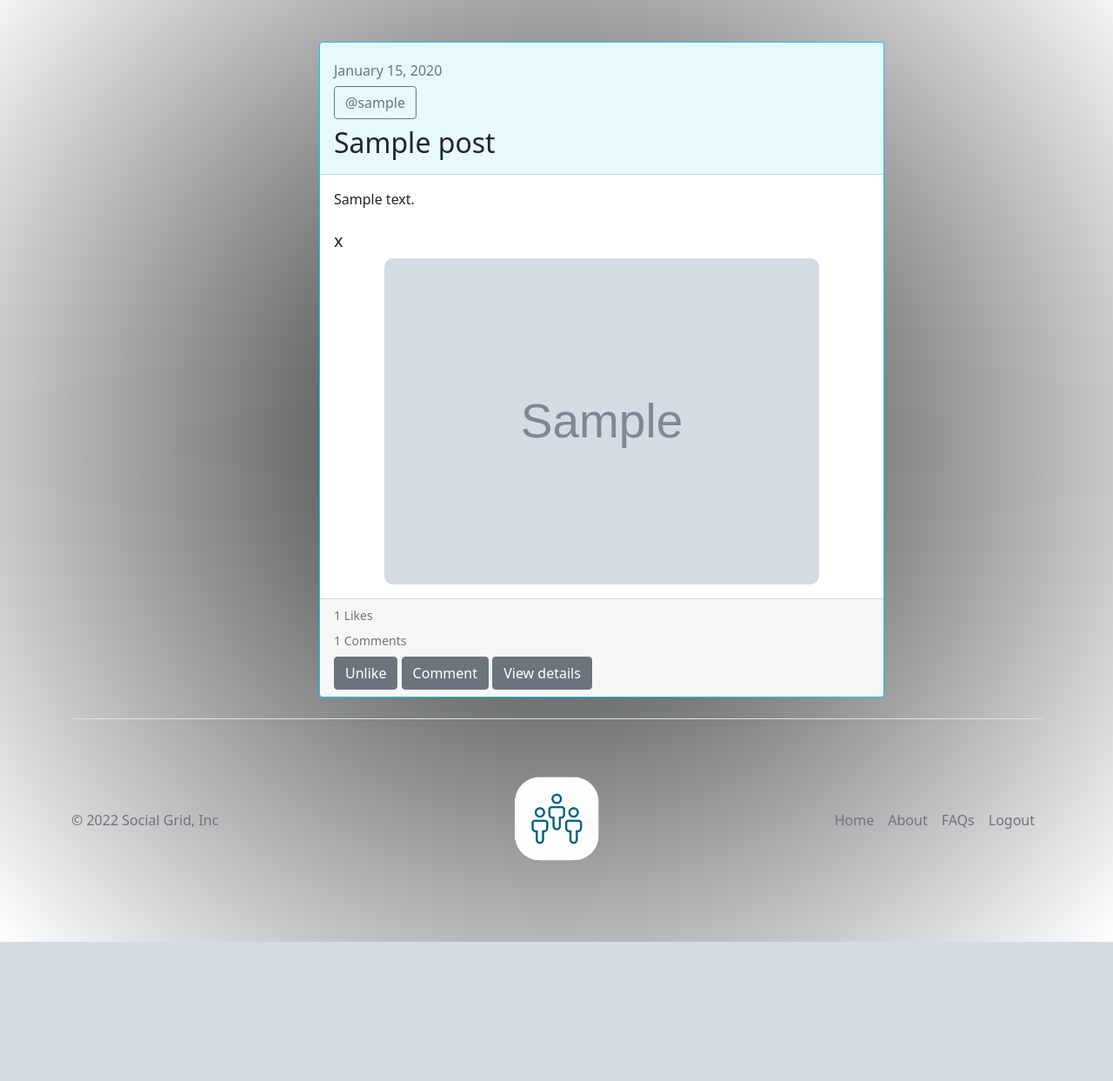
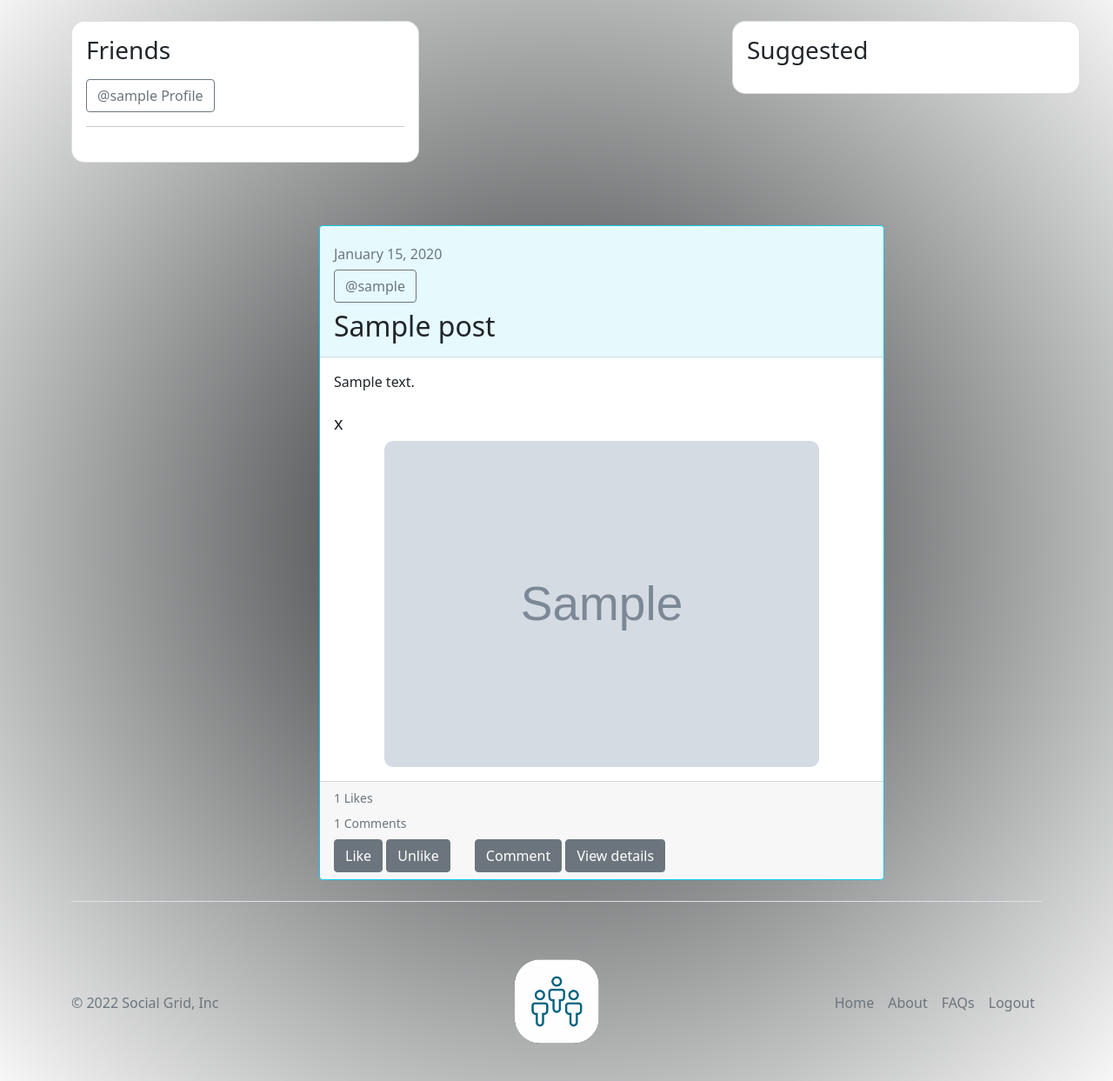
Before and after one commit to lgist2/group2, a Django app: page / in a window 1280 px wide. Shown: the part 70-1313 px from the top of the page at 87% size. Before the commit the page ends 1153 px from the top, so only its background shows below. Run offline with Django 4.2, Linux system fonts and the light colour scheme; a user stored in the database is signed in; tables that the repository leaves empty hold one stand-in row (values such as "Sample post"); grey boxes marked "Sample" are stand-in pictures; parts of the project's set-up code (start-up, migrations or seed data) failed here and were passed over; some libraries are stand-ins or nearby versions.

Commit message:
fixed viewing friends and added suggested

```diff
--- a/social_grid/base/templates/base/home.html
+++ b/social_grid/base/templates/base/home.html
@@ -2,10 +2,46 @@
 {% load static %}
 
 {% block content%}
+<section class="container-fluid ">
+    <div class="container">
+        <div class="row">
+                <div class="col-8 my-4">
+                    <div class="card shadow-2-strong overflow-auto" style="border-radius: 15px; max-height: 500px; width:400px;">
+                        <div class="card-body ">
+                            <h3 class="mb-6 pb-2">Friends</h3>
+                            {% for friend in friends %}
+                                <div class="row">
+                                    <div class="col pb-2">
+                                        <h6><a href="{% url 'user-profile' friend friend.id %}" class="btn btn-outline-secondary">@{{ friend }}</a></h6>
+                                        <hr>
+
+                                    </div>
+                                </div>
+                            {%endfor%}
+                        </div>
+                    </div>
+                </div>
+
+        <div class="col-4 my-4">
+            <div class="card shadow-2-strong overflow-auto" style="border-radius: 15px; max-height: 500px; width:400px;">
+                <div class="card-body ">
+                    <h3 class="mb-6 pb-2">Suggested</h3>
+                    {% for friend in not_friends %}
+                        <div class="row">
+                            <div class="col pb-2">
+                                <h6><a href="{% url 'user-profile' friend friend.id %}" class="btn btn-outline-secondary">@{{ friend }}</a></h6>
+                                <hr>
+
+                            </div>
+                        </div>
+                    {%endfor%}
+                </div>
+            </div>
+        </div>
+    </div>
     {% if posts %}
         {% for post in posts %}
-         <section class="container-fluid ">
-            <div class="container">
+
                 <div class="row justify-content-center align-items-center h-100">
                     <div class="col-6"><br><br>
                         <div class="card border-info md-4"style="width: 650px;">
@@ -26,12 +62,9 @@
                                     <p class="small text-muted mb-2">{{ post.likes.count }} Likes </p>
                                     <p class="small text-muted mb-2">{{ post.comments.count }} Comments  </p>
                                 </div>
-                                {% if liked %}
-                                    <a href="{% url 'unlike-post' post.account post.id %}" class="btn btn-secondary md-4">Unlike</a></h6>
-                                {% else %}
+
                                 <a href="{% url 'like-post' post.account post.id %}" class="btn btn-secondary md-4">Like</a></h6>
-                                {% endif %}
-
+                                <a href="{% url 'unlike-post' post.account post.id %}" class="btn btn-secondary me-4">Unlike</a></h6>
 
                                 <a href="{% url 'comment-post' post.id %}" class="btn btn-secondary">Comment</a>
                                 <a href="{% url 'post-comments' post.id %}" class="btn btn-secondary md-4"> View details</a>
@@ -40,12 +73,9 @@
                         </div>
                     </div>
                 </div>
-            </div>
-        </section>
+
         {% endfor %}
     {% else %}
-    <section class="vh-100 ">
-        <div class="container">
                 <div class="row justify-content-center align-items-center h-100">
                     <div class="card border-info md-4"style="width: 50rem;">
                         <div class="card-header"style="background-color: white">
@@ -53,9 +83,10 @@
                         </div>
                     </div>
                 </div>
+    {%endif%}
+
     </div>
 </section>
-    {%endif%}
 
     <div class="container">
         <footer class="d-flex flex-wrap justify-content-between align-items-center py-3 my-4 border-top">
--- a/social_grid/base/views.py
+++ b/social_grid/base/views.py
@@ -15,12 +15,15 @@ def home(request):
     #filters the posts and displays only the posts of the users friends
     liked = False
     active_user = request.user
+    users = User.objects.all()
+    not_friends = Account.objects.exclude(friends=active_user).exclude(user=active_user)
     posts = Post.objects.filter(account__friends=active_user.account).order_by("-id")
+    friends = Account.objects.filter(friends=active_user)
     likes = Post.objects.filter(likes=active_user)
-    if likes.exists():
-        liked = True
     context = {
         'posts' : posts,
-        'liked' : liked,
+        'friends' : friends,
+        'users' : users,
+        'not_friends' : not_friends,
     }
     return render(request, 'base/home.html', context)
--- a/social_grid/post/templates/post/post_comments.html
+++ b/social_grid/post/templates/post/post_comments.html
@@ -22,9 +22,10 @@
                             <div class="card-footer">
                                 <div class="col-4">
                                     <p class="small text-muted mb-2">{{ post.likes.count }} Likes </p>
-                                    <p class="small text-muted mb-2">{{ post.comments.count }} Comments <a href="{% url 'post-comments' post.id %}" class="btn btn-secondary md-4"></a> </p>
+                                    <p class="small text-muted mb-2">{{ post.comments.count }} Comments </p>
                                 </div>
-                                <a href="{% url 'like-post' post.account post.id %}" class="btn btn-secondary md-4">Like</a></h6>
+                                <a href="{% url 'like-post' post.account post.id %}" class="btn btn-secondary md-4">Like</a>
+                                <a href="{% url 'unlike-post' post.account post.id %}" class="btn btn-secondary md-4">Unlike</a>
 
                                 <a href="{% url 'comment-post' post.id %}" class="btn btn-secondary">Comment</a>
                                    </div>
--- a/social_grid/users/templates/users/u_profile.html
+++ b/social_grid/users/templates/users/u_profile.html
@@ -30,7 +30,7 @@
                     </div>
                     </div>
                     <div class="d-flex pt-1">
-                        {% if friend %}
+                        {% if friend_of_user %}
                             <a class="btn btn-secondary" href="#">Friends</a>
                         {% else %}
                             <a class="btn btn-info" href="{% url 'add-friend' user.id %}">Request Friend</a>
@@ -45,7 +45,7 @@
         </div>
     </div>
     <br>
-    {% if friend %}
+    {% if friend_of_user %}
         <div class="container">
             <div class="row">
                 {% for post in posts %}
```
Also changed, not shown: social_grid/users/views.py (+5 -3 lines). Lines whose indentation alone changed are shown as unchanged.
